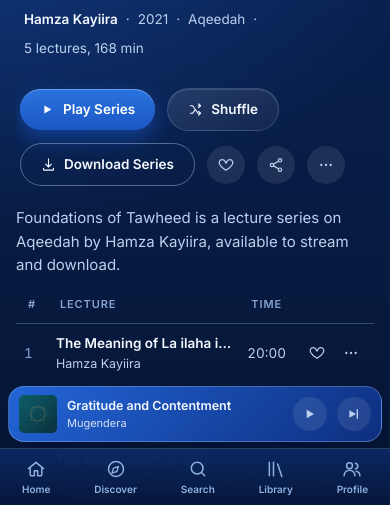
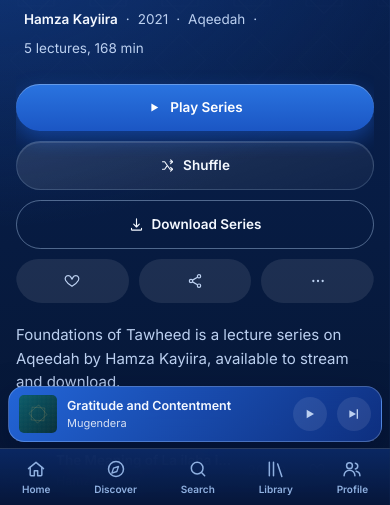
Before and after one commit to huzaifa137/UgandanSheikhs, a plain HTML site: page artistcamp/album.html in a window 390 px wide. Shown: the part 336-841 px from the top of the page. Drawn offline with Linux system fonts and the light colour scheme.

Commit message:
0010-album-buttons-full-width-mobile.patch Implemented

```diff
--- a/artistcamp/album.html
+++ b/artistcamp/album.html
@@ -54,7 +54,7 @@
             </div>
           </div>
         </div>
-        <div class="entity-hero-actions">
+        <div class="entity-hero-actions album-actions">
           <button class="btn btn-primary" onclick="toast('Playing ${album.title.replace(/'/g,"")}')">${ICONS.play}<span>Play Series</span></button>
           <button class="btn btn-secondary" onclick="toast('Shuffling album')">${ICONS.shuffle}<span>Shuffle</span></button>
           <button class="btn btn-outline" onclick="toast('Series download started','success')">${ICONS.download}<span>Download Series</span></button>
--- a/artistcamp/css/main.css
+++ b/artistcamp/css/main.css
@@ -601,6 +601,15 @@ h1,h2,h3,h4{font-family:var(--font-display);font-weight:700;line-height:var(--lh
   .home-hero .hero-actions .btn{width:100%;justify-content:center;text-align:center;padding-top:13px;padding-bottom:13px;}
 }
 
+/* ===================== SERIES PAGE (album.html) BUTTONS ON PHONES =====================
+   Play Series / Shuffle / Download Series: one per row, each the full width of the section;
+   the heart / share / more icons then share a row evenly underneath. */
+@media (max-width:640px){
+  .album-actions{flex-wrap:wrap;align-items:stretch;gap:10px;padding:16px 0 0;}
+  .album-actions .btn:not(.btn-icon-only){flex:1 1 100%;width:100%;justify-content:center;text-align:center;padding-top:13px;padding-bottom:13px;}
+  .album-actions .icon-btn.btn-icon-only{flex:1 1 0;min-width:0;width:auto;height:44px;border-radius:var(--radius-pill);}
+}
+
 /* ===================== LECTURE PAGE (track.html) HERO =====================
    Layout lives here (not in inline styles) so it can respond to screen size.
    Desktop/tablet: art on the left, details on the right.
```
